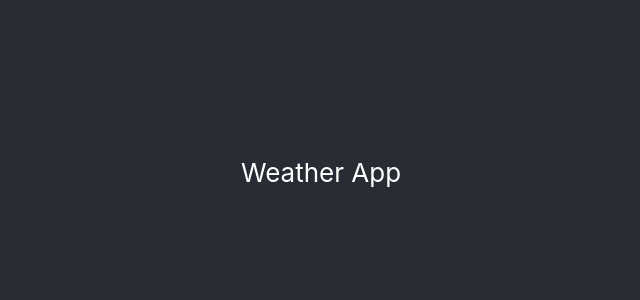
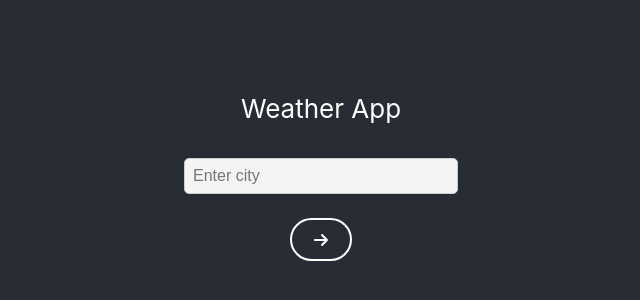
Before and after one commit to justinfyh/weather-app, a React (Create React App) app: page / in a window 1280 px wide. Shown: the part 228-528 px from the top of the page, without its empty margins (319-959 px from the left). Built offline with nearby package versions, Linux system fonts and the light colour scheme.

Commit message:
Move search to main page

```diff
--- a/src/App.css
+++ b/src/App.css
@@ -55,7 +55,7 @@ a {
   color: white;
 }
 
-.Weather-container input {
+input {
   width: 20%;
   padding: 0.5em;
   margin: 0.5em 0.5em;
@@ -67,7 +67,7 @@ a {
   transition: border-color 0.3s ease-in-out;
 }
 
-.Weather-container button {
+.button {
   border: solid white;
   background-color: #282c34;
   border-radius: 60px;
@@ -82,7 +82,7 @@ a {
   transition: background-color 0.3s ease-in-out;
 }
 
-.Weather-container button:hover {
+.button:hover {
   cursor: pointer;
   background-color: white;
   color: #282c34;
--- a/src/App.js
+++ b/src/App.js
@@ -8,7 +8,7 @@ function App() {
     <Router>
       <Routes>
         <Route path='/' exact Component={ Main } />
-        <Route path='/weather' exact Component={ Weather } />
+        <Route path='/weather/:city' exact Component={ Weather } />
       </Routes>
     </Router>
   );
--- a/src/components/Main.js
+++ b/src/components/Main.js
@@ -1,14 +1,21 @@
-import React from "react";
+import React, {useState} from "react";
 import { Link } from "react-router-dom";
+import { FontAwesomeIcon } from '@fortawesome/react-fontawesome'
+import { faArrowRight } from "@fortawesome/free-solid-svg-icons";
 import '../App.css';
 
 
 const Main = () => {
+    const [city, setCity] = useState('');
+
+
     return (
-        <div className="App">
-            <header >
-                <Link to="/weather" className="App-header">Weather App</Link>
-            </header>
+        <div className="App-header">
+            {/* <header > */}
+                <p>Weather App</p>
+                <input type="text" placeholder="Enter city" value={ city } onChange={(e) => setCity(e.target.value)}/>
+                <Link to={`/weather/${city}`} className="button"><FontAwesomeIcon icon={faArrowRight} /></Link>
+            {/* </header> */}
         </div>
     );
 };
--- a/src/components/Weather.js
+++ b/src/components/Weather.js
@@ -1,15 +1,15 @@
-import React, { useState } from "react";
-import { FontAwesomeIcon } from '@fortawesome/react-fontawesome'
-import { faArrowRight } from "@fortawesome/free-solid-svg-icons";
+import React, { useState, useEffect } from "react";
+
 import Temperature from './Temperature'
+import { useParams } from "react-router-dom";
 
 
-const Weather = () => {
-    const [city, setCity] = useState('');
-    // const [latitude, setLatitude] = useState('');
-    // const [longtitude, setLongtitude] = useState('');
+const Weather = (props) => {
     const [weatherData, setWeatherData] = useState(null);
-
+    let { city } = useParams();
+    // const { cityname } = useParams();
+    // const [search, setSearch] = useSearchParams()
+    // setSearch(location.search)
     // const getLocation = async () => {
     //     const apiKey = 'f138a38b8516bedbc16e2966e3d59a4a';
     //     const apiUrl = `http://api.openweathermap.org/geo/1.0/direct?q=${city}&appid=${apiKey}`;
@@ -23,6 +23,10 @@ const Weather = () => {
     //         console.error('Error getting city:', error);
     //     }
     // }
+
+    useEffect(() => {
+            getWeatherData();
+      }, [city]);
 
     const handleEnter = (event) => {
         if (event.key === 'Enter') {
@@ -40,27 +44,19 @@ const Weather = () => {
             const response = await fetch(apiUrl);
             const data = await response.json();
             setWeatherData(data);
-          } catch (error) {
+        } catch (error) {
             console.error('Error getting weather data:', error);
-          }
-    }
-
-    const getData = () => {
-        // getLocation();
-        getWeatherData();
+        }
     }
 
     return (
         <div className="Weather-container">
             <a href="/"><h1>Weather</h1></a>
-            <input type="text" placeholder="Enter city" value={ city } onKeyDown={handleEnter} onChange={(e) => setCity(e.target.value)}/>
-
-            <button onClick={ getData }><FontAwesomeIcon icon={faArrowRight} /></button>
 
             {weatherData && (
             <div>
                 <h3>{weatherData.name}</h3>
-                <p>Temperature: {weatherData.main.temp} K</p>
+                 <p>Temperature: {weatherData.main.temp} K</p>
                 <p>Looks: {weatherData.weather[0].main}</p>
                 <p>Feels like: {weatherData.main.feels_like} K</p>
                 <p>Pressure: {weatherData.main.pressure} Pa</p>
```
